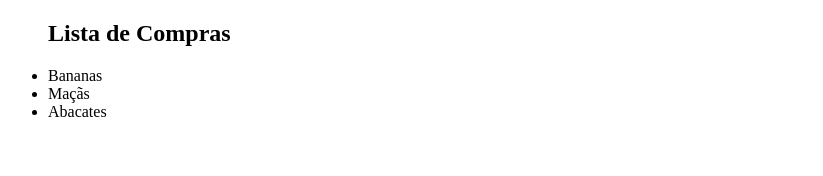
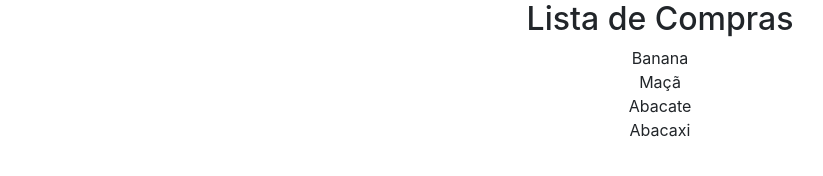
Before and after one commit to Jonacir2521/Trabalho_Sistemas_5, a plain HTML site: page Index.html in a window 1280 px wide. Shown: the whole page, without its empty margins (0-823 px from the left). Drawn offline with nearby package versions, Linux system fonts and the light colour scheme.

Commit message:
Versão 1 do design

```diff
--- a/Index.html
+++ b/Index.html
@@ -4,14 +4,21 @@
     <meta charset="UTF-8">
     <meta name="viewport" content="width=device-width, initial-scale=1.0">
     <title>Meu Site</title>
+    <link rel="stylesheet" href="https://stackpath.bootstrapcdn.com/bootstrap/4.4.1/css/bootstrap.min.css" integrity="sha384-Vkoo8x4CGsO3+Hhxv8T/Q5PaXtkKtu6ug5TOeNV6gBiFeWPGFN9MuhOf23Q9Ifjh" crossorigin="anonymous">
+    <style>
+        li{
+            list-style-type: none;
+        }
+    </style>
 </head>
 <body>
-    <div id="Conteudo">
+    <div id="Conteudo" style="text-align: center;">
         <ul id="Lista">
             <h2>Lista de Compras</h2>
-            <li>Bananas</li>
-            <li>Maçãs</li>
-            <li>Abacates</li>
+            <li>Banana</li>
+            <li>Maçã</li>
+            <li>Abacate</li>
+            <li>Abacaxi</li>
         </ul>
 
     </div>
```
